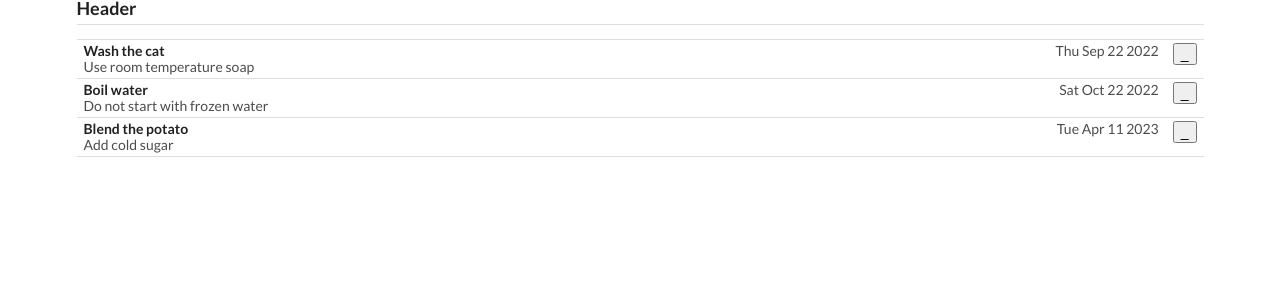
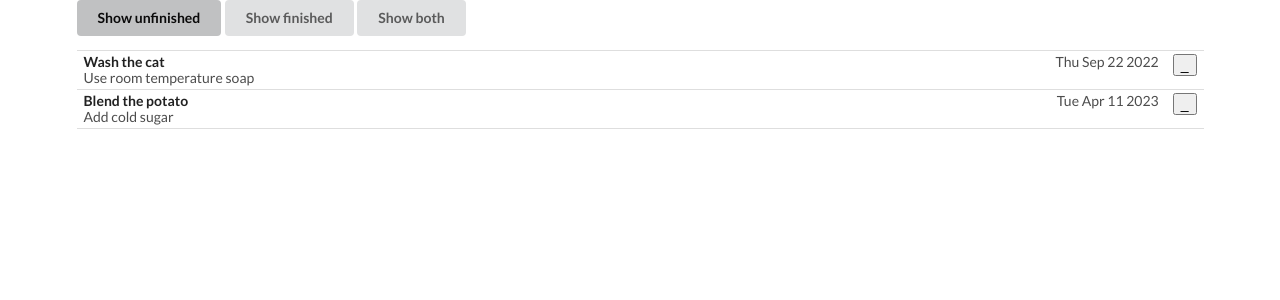
Before and after one commit to Nairda4545/todo, a React (Create React App) app: page / in a window 1280 px wide. Shown: the top 300 px of the page. Built offline with nearby package versions, Linux system fonts and the light colour scheme.

Commit message:
Added display functionality

```diff
--- a/src/actions/index.js
+++ b/src/actions/index.js
@@ -1,3 +1,5 @@
+import { SET_DISPLAY } from "./types"
+
 export const addItem = (params) => {
 
 }
@@ -19,5 +21,5 @@ export const reorderItem = (params) => {
 }
 
 export const setDisplay = (renderOption) => {
-
+    return {type: SET_DISPLAY, payload: renderOption }
 }
--- /dev/null
+++ b/src/actions/types.js
@@ -0,0 +1 @@
+export const SET_DISPLAY = 'SET_DISPLAY'
--- a/src/components/Header.js
+++ b/src/components/Header.js
@@ -1,9 +1,20 @@
 import React from "react";
+import { connect } from "react-redux";
+
+import { setDisplay } from "../actions";
 
 const Header = (props) => {
-    return <div className="ui dividing header">
-        Header
+    return <div className="ui">
+        <button className={`ui button ${props.currentListOption === 'notdone' ? 'active' : ''}`} onClick={() => {props.setDisplay('notdone')}}>Show unfinished</button>
+        <button className={`ui button ${props.currentListOption === 'done' ? 'active' : ''}`} onClick={() => {props.setDisplay('done')}}>Show finished</button>
+        <button className={`ui button ${props.currentListOption === 'both' ? 'active' : ''}`} onClick={() => {props.setDisplay('both')}}>Show both</button>
     </div>
 }
 
-export default Header
+const mapStateToProps = (state) => {
+    return {
+        currentListOption: state.renderListOption
+    }
+}
+
+export default connect( mapStateToProps, { setDisplay } )(Header)
--- a/src/components/List.js
+++ b/src/components/List.js
@@ -5,6 +5,9 @@ import _ from "lodash";
 const List = (props) => {
 
     const renderList = props.todoList.map(item => {
+        if((props.currentListOption === 'notdone' && item.isDone) || (props.currentListOption === 'done' && !item.isDone)){
+            return null
+        }
         return <div key={item.id} className='item'>
                 <button className="right floated content">_</button>
                 <div className="right floated content description">{item.dueDate.toDateString()}</div>
@@ -20,7 +23,8 @@ const List = (props) => {
 
 const mapStateToProps = (state) => {
     return {
-        todoList: _.values(state.list)
+        todoList: _.values(state.list),
+        currentListOption: state.renderListOption
     }
 }
 
--- a/src/reducers/index.js
+++ b/src/reducers/index.js
@@ -1,4 +1,5 @@
 import { combineReducers } from "redux";
+import { SET_DISPLAY } from "../actions/types";
 
 const SAMPLE = {
     1: {
@@ -32,7 +33,10 @@ const todoListReducer = (state = SAMPLE, action) => {
 }
 
 const renderListOptionReducer = (state = 'notdone', action) => {
+    //possible types: 'notdone', 'done', 'both'
     switch(action.type){
+        case SET_DISPLAY:
+            return action.payload
         default:
             return state
     }
```
